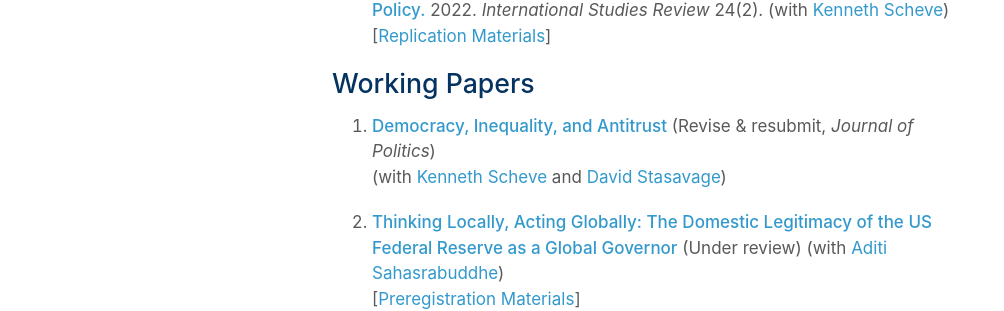
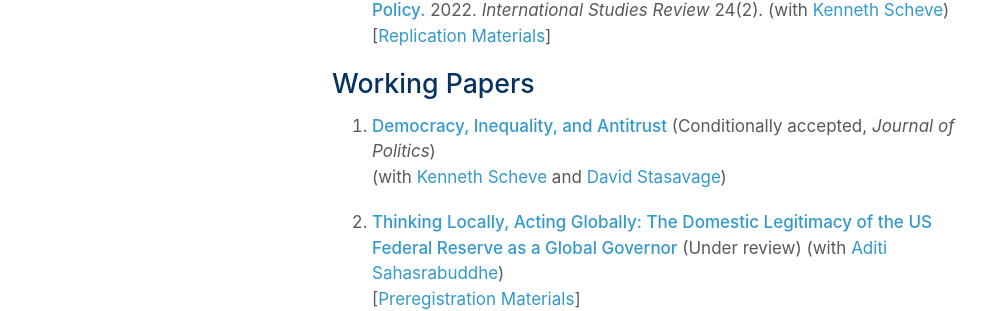
Before and after one commit to mmooddaa/mmooddaa.github.io, a Jekyll site: the page built from index.md, in a window 1280 px wide and 1235 px high. Shown: the part 711-1022 px from the top of the window, without its empty margins (138-1142 px from the left). Built offline with Jekyll 4.4.1, drawn with Linux system fonts in a browser that asks for light colours; nearby versions of some CDN libraries; a style sheet for code colours, icons or effects is not loaded.

Commit message:
jop update
jop update

```diff
--- a/index.md
+++ b/index.md
@@ -20,7 +20,7 @@ I am an Assistant Professor in the Department of Political Science at [Stanford
 
 ## Working Papers
 
-1. **[Democracy, Inequality, and Antitrust](https://papers.ssrn.com/sol3/papers.cfm?abstract_id=4358176)** (Revise & resubmit, *Journal of Politics*) <br>
+1. **[Democracy, Inequality, and Antitrust](https://papers.ssrn.com/sol3/papers.cfm?abstract_id=4358176)** (Conditionally accepted, *Journal of Politics*) <br>
 (with [Kenneth Scheve](https://scheve-research.org/) and [David Stasavage](https://stasavage.com/))
 
 2. **[Thinking Locally, Acting Globally: The Domestic Legitimacy of the US Federal Reserve as a Global Governor](/assets/papers/FedGlobalGov-20241006.pdf)** (Under review) (with [Aditi Sahasrabuddhe](https://aditisahasrabuddhe.com)) <br> [[Preregistration Materials](https://osf.io/axq5c/)]
```
